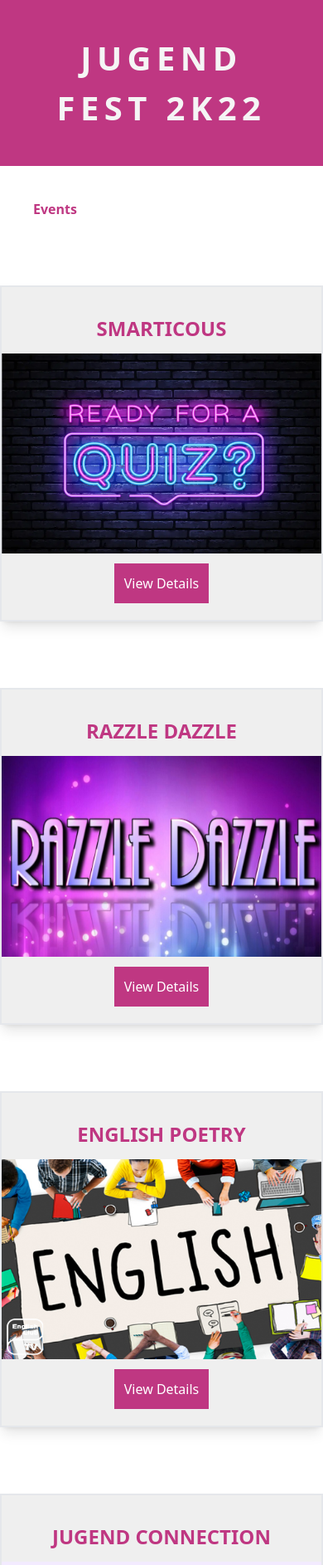
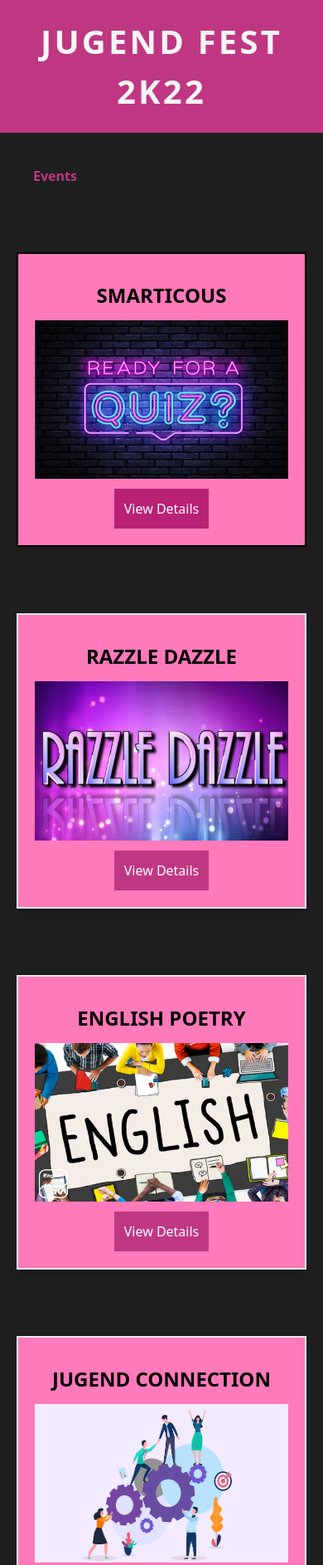
Before and after one commit to Bot-Arun/tce-events, a website: page index.html in a window 390 px wide. Shown: the top 1886 px of the page at 83% size. Drawn offline with nearby package versions, Linux system fonts and the light colour scheme; files that its build step writes are made by us from their sources.

Commit message:
massive dark ui changes

```diff
--- a/index.html
+++ b/index.html
@@ -28,81 +28,81 @@
         }
     </style>
     <div class="main text-[#f5f5f5]  " style="min-height: 100vh;">
-        <header class="" style="min-height: 10rem;">
-        <div class="text-center p-10 text-[2.5rem] md:text-[5rem] font-extrabold tracking-[.4rem] bg-[#bf3782]">JUGEND FEST 2K22</div>
+        <header class="" style="min-height: 5rem;position: sticky;top:0;z-index: 5;">
+        <div class="title-logo transition-all duration-300 text-center p-5 h-full text-[2.5rem] md:text-[3rem] font-extrabold tracking-[.2rem] bg-[#bf3782] ">JUGEND FEST 2K22</div>
     </header>
 
-        <main class="md:px-32">
+        <main class="md:px-32 bg-[#1f1f1f]">
             <div class="heading text-[#bf3782] font-bold p-10 md:p-20 md:text-[3.5rem]">
                 Events
             </div>
-            <div class="events  flex flex-row justify-around flex-wrap">
-                <div class="event1 border-2 shadow-lg md:shadow-2xl bg-[#efefef] md:rounded-3xl py-5  text-center  my-10 md:my-20 md:mx-10 ">
-                    <div class="title text-[#bf3782] text-[1.5rem] md:text-[2rem] font-bold py-3">SMARTICOUS</div>
+            <div class="events  flex flex-row justify-around mx-5 flex-wrap">
+                <div class="event1 border-2 border-[#000000] drop-shadow-lg md:drop-shadow-2xl md:hover:-translate-y-5 transition-all duration-300 bg-[#fe7aba] md:rounded-3xl py-5 p-5 text-center  my-10 md:my-20 md:mx-10 ">
+                    <div class="title text-black text-[1.5rem] md:text-[2rem] font-bold py-3">SMARTICOUS</div>
                     <div class="head group">
                         <img src="./assets/quiz.webp" class="md:w-[500px] md:h-[325px] md:rounded-2xl" alt="">
                         <div class="blurr md:rounded-2xl md:hover:backdrop-blur-3xl flex justify-center focus:backdrop-blur-sm">
-                            <a class="invisible md:visible opacity-0 translate-y-10 group-hover:translate-y-0 md:group-hover:opacity-100 transition-all duration-150 font-bold p-3 rounded-full self-center h-fit w-fit   border-[#bf3782] text-[#bf3782] mx-auto hover:bg-[#bf3782] hover:text-white border-2 top-1/2"style="" href="#">View Details</a>
+                            <a class="invisible md:visible opacity-0  translate-y-10 group-hover:translate-y-0 md:group-hover:opacity-100 transition-all duration-300 font-bold p-3 rounded-full self-center h-fit w-fit   border-[#bf3782] text-[#bf3782] mx-auto hover:bg-[#bf3782] hover:text-white border-2 top-1/2"style="" href="./2.html">View Details</a>
+                        </div>
+                    </div>
+                    <div class="body flex">
+                        <a href="#" class="md:invisible mx-auto bg-[#b82174] text-white  mt-3 p-3 block ">View Details</a>
+                    </div>
+                </div>
+                <div class="event1 border-2 drop-shadow-lg md:drop-shadow-2xl hover:-translate-y-5 transition-all duration-300 bg-[#fe7aba] md:rounded-3xl py-5 p-5 text-center  my-10 md:my-20 md:mx-10 ">
+                    <div class="title text-black text-[1.5rem] md:text-[2rem] font-bold py-3">RAZZLE DAZZLE</div>
+                    <div class="head group">
+                        <img src="./assets/RazzleDazzle.jpg" class="md:w-[500px] md:h-[325px] md:rounded-2xl" alt="">
+                        <div class="blurr md:rounded-2xl md:hover:backdrop-blur-3xl flex justify-center focus:backdrop-blur-sm">
+                            <a class="invisible md:visible opacity-0  translate-y-10 group-hover:translate-y-0 md:group-hover:opacity-100 transition-all duration-300 font-bold p-3 rounded-full self-center h-fit w-fit   border-[#bf3782] text-[#bf3782] mx-auto hover:bg-[#bf3782] hover:text-white border-2 top-1/2"style="" href="./2.html">View Details</a>
                         </div>
                     </div>
                     <div class="body flex">
                         <a href="#" class="md:invisible mx-auto bg-[#bf3782] text-white  mt-3 p-3 block ">View Details</a>
                     </div>
                 </div>
-                <div class="event1 border-2 shadow-lg md:shadow-2xl bg-[#efefef] md:rounded-3xl py-5  text-center  my-10 md:my-20 md:mx-10 ">
-                    <div class="title text-[#bf3782] text-[1.5rem] md:text-[2rem] font-bold py-3">RAZZLE DAZZLE</div>
+                <div class="event1 border-2 drop-shadow-lg md:drop-shadow-2xl hover:-translate-y-5 transition-all duration-300 bg-[#fe7aba] md:rounded-3xl py-5 p-5 text-center  my-10 md:my-20 md:mx-10 ">
+                    <div class="title text-black text-[1.5rem] md:text-[2rem] font-bold py-3">ENGLISH POETRY</div>
                     <div class="head group">
-                        <img src="./assets/RazzleDazzle.jpg" class="md:w-[500px] md:h-[325px] md:rounded-2xl" alt="">
+                        <img src="./assets/english.jpg" class="md:w-[500px] md:h-[325px] md:rounded-2xl" alt="">
                         <div class="blurr md:rounded-2xl md:hover:backdrop-blur-3xl flex justify-center focus:backdrop-blur-sm">
-                            <a class="invisible md:visible opacity-0 translate-y-10 group-hover:translate-y-0 md:group-hover:opacity-100 transition-all duration-150 font-bold p-3 rounded-full self-center h-fit w-fit   border-[#bf3782] text-[#bf3782] mx-auto hover:bg-[#bf3782] hover:text-white border-2 top-1/2"style="" href="#">View Details</a>
+                            <a class="invisible md:visible opacity-0  translate-y-10 group-hover:translate-y-0 md:group-hover:opacity-100 transition-all duration-300 font-bold p-3 rounded-full self-center h-fit w-fit   border-[#bf3782] text-[#bf3782] mx-auto hover:bg-[#bf3782] hover:text-white border-2 top-1/2"style="" href="./2.html">View Details</a>
                         </div>
                     </div>
                     <div class="body flex">
                         <a href="#" class="md:invisible mx-auto bg-[#bf3782] text-white  mt-3 p-3 block ">View Details</a>
                     </div>
                 </div>
-                <div class="event1 border-2 shadow-lg md:shadow-2xl bg-[#efefef] md:rounded-3xl py-5  text-center my-10 md:my-20 md:mx-10 ">
-                    <div class="title text-[#bf3782] text-[1.5rem] md:text-[2rem] font-bold py-3">ENGLISH POETRY</div>
+                <div class="event1 border-2 drop-shadow-lg md:drop-shadow-2xl hover:-translate-y-5 transition-all duration-300 bg-[#fe7aba] md:rounded-3xl py-5 p-5 text-center  my-10 md:my-20 md:mx-10 ">
+                    <div class="title text-black text-[1.5rem] md:text-[2rem] font-bold py-3">JUGEND CONNECTION</div>
                     <div class="head group">
-                        <img src="./assets/english.jpg" class="md:w-[500px] md:h-[325px] md:rounded-2xl" alt="">
+                        <img src="./assets/team.png" class="md:w-[500px] md:h-[325px] md:rounded-2xl" alt="">
                         <div class="blurr md:rounded-2xl md:hover:backdrop-blur-3xl flex justify-center focus:backdrop-blur-sm">
-                            <a class="invisible md:visible opacity-0 translate-y-10 group-hover:translate-y-0 md:group-hover:opacity-100 transition-all duration-150 font-bold p-3 rounded-full self-center h-fit w-fit   border-[#bf3782] text-[#bf3782] mx-auto hover:bg-[#bf3782] hover:text-white border-2 top-1/2"style="" href="#">View Details</a>
+                            <a class="invisible md:visible opacity-0  translate-y-10 group-hover:translate-y-0 md:group-hover:opacity-100 transition-all duration-300 font-bold p-3 rounded-full self-center h-fit w-fit   border-[#bf3782] text-[#bf3782] mx-auto hover:bg-[#bf3782] hover:text-white border-2 top-1/2"style="" href="./2.html">View Details</a>
                         </div>
                     </div>
                     <div class="body flex">
                         <a href="#" class="md:invisible mx-auto bg-[#bf3782] text-white  mt-3 p-3 block ">View Details</a>
                     </div>
                 </div>
-                <div class="event1 border-2 shadow-lg md:shadow-2xl bg-[#efefef] md:rounded-3xl py-5  text-center my-10 md:my-20 md:mx-10 ">
-                    <div class="title text-[#bf3782] text-[1.5rem] md:text-[2rem] font-bold py-3">JUGEND CONNECTION</div>
+                <div class="event1 border-2 drop-shadow-lg md:drop-shadow-2xl hover:-translate-y-5 transition-all duration-300 bg-[#fe7aba] md:rounded-3xl py-5 p-5 text-center  my-10 md:my-20 md:mx-10 ">
+                    <div class="title text-black text-[1.5rem] md:text-[2rem] font-bold py-3">YRC VIDEO ENOBLING</div>
                     <div class="head group">
-                        <img src="./assets/team.png" class="md:w-[500px] md:h-[325px] md:rounded-2xl" alt="">
+                        <img src="./assets/VideoEditing.jpg" class="md:w-[500px] md:h-[325px] md:rounded-2xl" alt="">
                         <div class="blurr md:rounded-2xl md:hover:backdrop-blur-3xl flex justify-center focus:backdrop-blur-sm">
-                            <a class="invisible md:visible opacity-0 translate-y-10 group-hover:translate-y-0 md:group-hover:opacity-100 transition-all duration-150 font-bold p-3 rounded-full self-center h-fit w-fit   border-[#bf3782] text-[#bf3782] mx-auto hover:bg-[#bf3782] hover:text-white border-2 top-1/2"style="" href="#">View Details</a>
+                            <a class="invisible md:visible opacity-0  translate-y-10 group-hover:translate-y-0 md:group-hover:opacity-100 transition-all duration-300 font-bold p-3 rounded-full self-center h-fit w-fit   border-[#bf3782] text-[#bf3782] mx-auto hover:bg-[#bf3782] hover:text-white border-2 top-1/2"style="" href="./2.html">View Details</a>
                         </div>
                     </div>
                     <div class="body flex">
                         <a href="#" class="md:invisible mx-auto bg-[#bf3782] text-white  mt-3 p-3 block ">View Details</a>
                     </div>
                 </div>
-                <div class="event1 border-2 shadow-lg md:shadow-2xl bg-[#efefef] md:rounded-3xl py-5  text-center my-10 md:my-20 md:mx-10 ">
-                    <div class="title text-[#bf3782] text-[1.5rem] md:text-[2rem] font-bold py-3">YRC VIDEO ENOBLING</div>
-                    <div class="head group">
-                        <img src="./assets/VideoEditing.jpg" class="md:w-[500px] md:h-[325px] md:rounded-2xl" alt="">
-                        <div class="blurr md:rounded-2xl md:hover:backdrop-blur-3xl flex justify-center focus:backdrop-blur-sm">
-                            <a class="invisible md:visible opacity-0 translate-y-10 group-hover:translate-y-0 md:group-hover:opacity-100 transition-all duration-150 font-bold p-3 rounded-full self-center h-fit w-fit   border-[#bf3782] text-[#bf3782] mx-auto hover:bg-[#bf3782] hover:text-white border-2 top-1/2"style="" href="#">View Details</a>
-                        </div>
-                    </div>
-                    <div class="body flex">
-                        <a href="#" class="md:invisible mx-auto bg-[#bf3782] text-white  mt-3 p-3 block ">View Details</a>
-                    </div>
-                </div>
-                <div class="event1 border-2 shadow-lg md:shadow-2xl bg-[#efefef] md:rounded-3xl py-5  text-center my-10 md:my-20 md:mx-10 ">
-                    <div class="title text-[#bf3782] text-[1.5rem] md:text-[2rem] font-bold py-3">TAMIL POETRY</div>
+                <div class="event1 border-2 drop-shadow-lg md:drop-shadow-2xl hover:-translate-y-5 transition-all duration-300 bg-[#fe7aba] md:rounded-3xl py-5 p-5 text-center  my-10 md:my-20 md:mx-10 ">
+                    <div class="title text-black text-[1.5rem] md:text-[2rem] font-bold py-3">TAMIL POETRY</div>
                     <div class="head group">
                         <img src="./assets/tamil.webp" class="md:w-[500px] md:h-[325px] md:rounded-2xl" alt="">
-                        <div class="blurr rounded-2xl md:hover:backdrop-blur-3xl flex justify-center focus:backdrop-blur-sm">
-                            <a class="invisible md:visible opacity-0 translate-y-10 group-hover:translate-y-0 md:group-hover:opacity-100 transition-all duration-150 font-bold p-3 rounded-full self-center h-fit w-fit   border-[#bf3782] text-[#bf3782] mx-auto hover:bg-[#bf3782] hover:text-white border-2 top-1/2"style="" href="#">View Details</a>
+                        <div class="blurr md:rounded-2xl md:hover:backdrop-blur-3xl flex justify-center focus:backdrop-blur-sm">
+                            <a class="invisible md:visible opacity-0  translate-y-10 group-hover:translate-y-0 md:group-hover:opacity-100 transition-all duration-300 font-bold p-3 rounded-full self-center h-fit w-fit   border-[#bf3782] text-[#bf3782] mx-auto hover:bg-[#bf3782] hover:text-white border-2 top-1/2"style="" href="./2.html">View Details</a>
                         </div>
                     </div>
                     <div class="body flex">
@@ -112,5 +112,27 @@
             </div>
         </main>
 </div>
+    <script>
+        var pos = false ;
+        var ele =  document.querySelector(".title-logo")
+        ele.classList.add("md:text-[3rem]")
+        ele.classList.remove(".md:text-[2.5rem]")
+        document.addEventListener("scroll",() => {
+           if( ! (document.querySelector(".title-logo").scrollHeight -100 )&& ! pos) {
+                pos = true ;
+                var ele = document.querySelector(".title-logo")
+                ele.classList.add("md:text-[2.5rem]")
+                ele.classList.remove(".md:text-[3rem]")
+           }
+           else if (!(document.querySelector(".title-logo").scrollHeight -100 ) ) {
+                pos = false ;
+                var ele =  document.querySelector(".title-logo")
+                ele.classList.add("md:text-[3rem]")
+                ele.classList.remove(".md:text-[2.5rem]")
+           }
+        }) ;
+        console.log(document.querySelector(".title-logo").scrollHeight )
+
+    </script>
 </body>
 </html>
```
